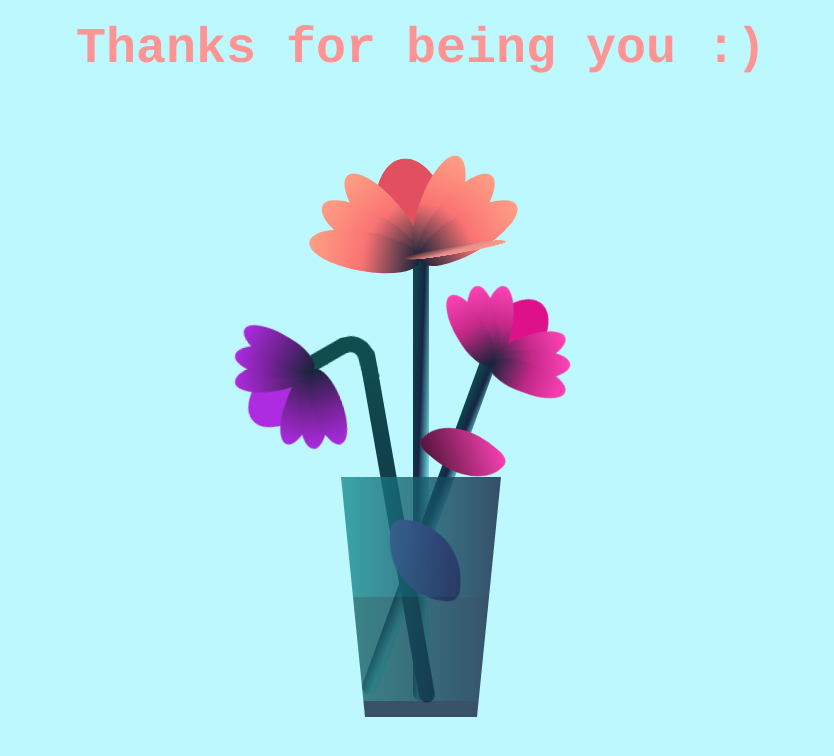
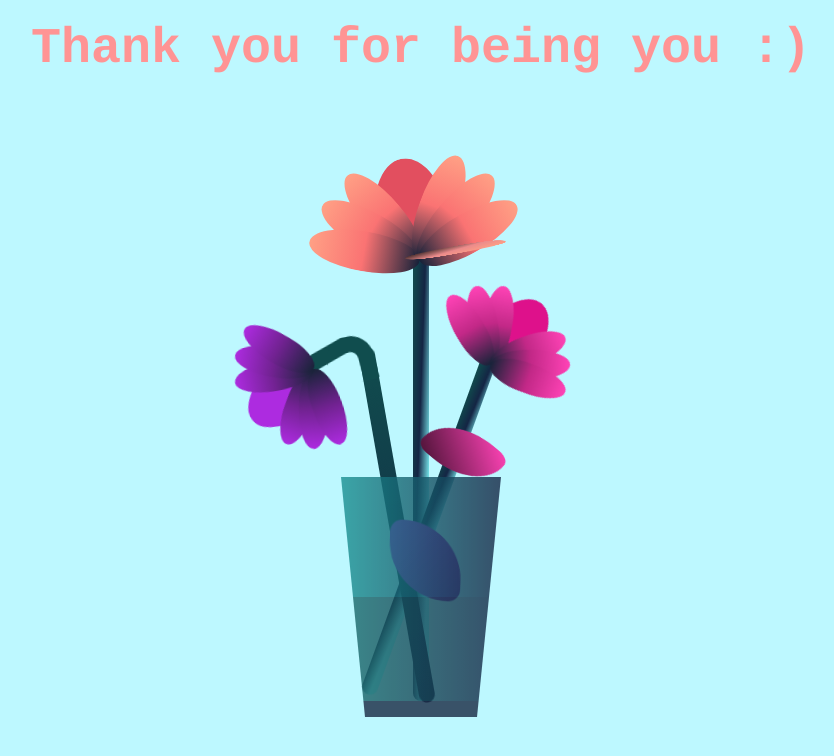
Before and after one commit to bombelaaa/Hotcheeto-Frozen-Yogurt-Broken-Nail-Y-Entradas, a plain HTML site: page lastpage.html in a window 1280 px wide. Shown: the whole page, without its empty margins (219-1053 px from the left). Drawn offline with Linux system fonts and the light colour scheme.

Commit message:
Update lastpage.html

```diff
--- a/lastpage.html
+++ b/lastpage.html
@@ -7,7 +7,7 @@
     <link rel="stylesheet" href="css/flower.css" />
   </head>
   <body>
-    <div id="thankyou"><b>Thanks for being you :)</b></div>
+    <div id="thankyou"><b>Thank you for being you :)</b></div>
     <div class="flower">
       <div class="f-wrapper">
         <div class="flower__line"></div>
```
